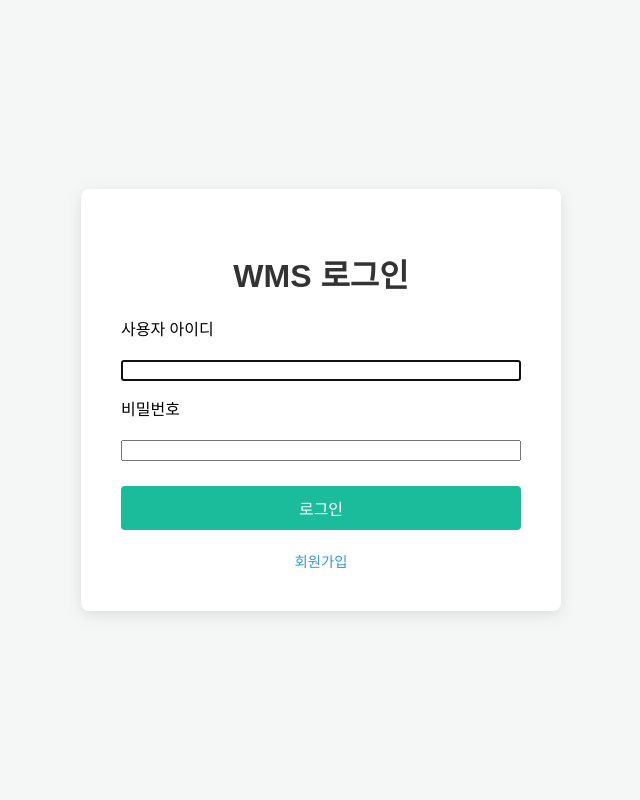
After one commit to PLZ-test/wms, a Django app: page /login/ in a window 1280 px wide. The commit adds this page. Shown: the whole page, without its empty margins (319-959 px from the left). Run offline with Django 5.2, Linux system fonts and the light colour scheme.

Commit message:
로그인 화면 생성

```diff
--- a/static/css/style.css
+++ b/static/css/style.css
@@ -132,8 +132,6 @@ header {
     flex-grow: 1;
 }
 
-/* --- 이 부분이 수정되었습니다 --- */
-/* 아이콘과 텍스트 사이의 간격을 모든 메뉴 항목에 동일하게 적용합니다. */
 .sidebar-menu a > i,
 .sidebar-menu .main-item-link > i {
     margin-right: 15px;
@@ -141,7 +139,6 @@ header {
     width: 20px;
     text-align: center;
 }
-/* -------------------------- */
 
 .sidebar-menu .sub-menu {
     max-height: 0;
@@ -415,6 +412,93 @@ header {
     border-color: var(--info-color);
 }
 
+.auth-container {
+    display: flex;
+    justify-content: center;
+    align-items: center;
+    width: 100vw;
+    height: 100vh;
+    background-color: var(--main-bg-color);
+}
+
+.auth-form {
+    width: 100%;
+    max-width: 400px;
+    padding: 40px;
+    background-color: #fff;
+    border-radius: 8px;
+    box-shadow: 0 4px 15px rgba(0,0,0,0.1);
+    text-align: center;
+}
+
+.auth-form h1 {
+    margin-bottom: 20px;
+    color: #333;
+}
+
+.auth-form .form-group {
+    flex-direction: column;
+    align-items: flex-start;
+    margin-bottom: 15px;
+    text-align: left;
+}
+
+.auth-form label {
+    text-align: left;
+    margin-bottom: 5px;
+}
+
+.auth-form input {
+    width: 100%;
+    box-sizing: border-box;
+}
+
+.btn.btn-block {
+    width: 100%;
+    margin-top: 10px;
+}
+
+.auth-links {
+    margin-top: 20px;
+    font-size: 0.9em;
+}
+
+.auth-links a {
+    color: var(--info-color);
+    text-decoration: none;
+}
+
+.auth-links a:hover {
+    text-decoration: underline;
+}
+
+.message {
+    padding: 15px;
+    border-radius: 4px;
+    margin-bottom: 20px;
+    border: 1px solid transparent;
+    text-align: left;
+}
+
+.message.error {
+    color: #721c24;
+    background-color: #f8d7da;
+    border-color: #f5c6cb;
+}
+
+.message.info {
+    color: #0c5460;
+    background-color: #d1ecf1;
+    border-color: #bee5eb;
+}
+
+.message.success {
+    color: #155724;
+    background-color: #d4edda;
+    border-color: #c3e6cb;
+}
+
+
 @media (max-width: 992px) {
     .header-filters {
         display: none;
--- /dev/null
+++ b/wms_app/templates/registration/login.html
@@ -0,0 +1,46 @@
+{% load static %}
+<!DOCTYPE html>
+<html lang="ko">
+<head>
+    <meta charset="UTF-8">
+    <meta name="viewport" content="width=device-width, initial-scale=1.0">
+    <title>로그인 - WMS</title>
+    <link rel="stylesheet" href="{% static 'css/style.css' %}">
+</head>
+<body>
+    <div class="auth-container">
+        <div class="auth-form">
+            <h1>WMS 로그인</h1>
+
+            {% if form.errors %}
+                <p class="message error">아이디 또는 비밀번호가 올바르지 않습니다. 다시 시도해주세요.</p>
+            {% endif %}
+
+            {% if messages %}
+                {% for message in messages %}
+                    {# message.tags에 error, success 등이 자동으로 포함됩니다. #}
+                    <p class="message {{ message.tags }}">
+                        {{ message }}
+                    </p>
+                {% endfor %}
+            {% endif %}
+
+            <form method="post">
+                {% csrf_token %}
+                <div class="form-group">
+                    <label for="{{ form.username.id_for_label }}">사용자 아이디</label>
+                    {{ form.username }}
+                </div>
+                <div class="form-group">
+                    <label for="{{ form.password.id_for_label }}">비밀번호</label>
+                    {{ form.password }}
+                </div>
+                <button type="submit" class="btn btn-primary btn-block">로그인</button>
+            </form>
+            <div class="auth-links">
+                <a href="{% url 'signup' %}">회원가입</a>
+            </div>
+        </div>
+    </div>
+</body>
+</html>
--- a/wms_app/urls.py
+++ b/wms_app/urls.py
@@ -1,7 +1,14 @@
 from django.urls import path
 from . import views
+from django.contrib.auth import views as auth_views
 
 urlpatterns = [
+    # --- [추가] 인증 관련 URL ---
+    path('login/', views.CustomLoginView.as_view(), name='login'),
+    path('logout/', auth_views.LogoutView.as_view(next_page='login'), name='logout'),
+    path('signup/', views.signup_view, name='signup'),
+    path('signup/done/', views.signup_done_view, name='signup_done'),
+
     # Dashboard
     path('', views.dashboard, name='dashboard'),
     path('api/order-chart/', views.order_chart_data, name='order_chart_data'),
@@ -25,7 +32,6 @@ urlpatterns = [
     path('management/orders/', views.order_manage_new, name='order_manage_new'),
     path('management/stock/', views.stock_manage, name='stock_manage'),
 
-    # --- [수정] 사용자 관리 URL 아래에 수정 페이지 URL 추가 ---
     path('management/users/', views.user_manage, name='user_manage'),
     path('management/users/<int:pk>/update/', views.user_update, name='user_update'),
 
--- a/wms_app/views.py
+++ b/wms_app/views.py
@@ -6,16 +6,56 @@ from django.db.models import Sum, F, Count
 from datetime import datetime
 from django.db import transaction
 
-# --- [수정] User와 UserUpdateForm을 import 목록에 추가 ---
+# --- [수정] 인증 관련 모듈 import ---
+from django.contrib.auth import login
+from django.contrib.auth.decorators import login_required
+from django.contrib.auth.mixins import LoginRequiredMixin
+from django.contrib.auth.views import LoginView
+from django.contrib import messages
+
 from .models import Center, Shipper, Courier, Product, Order, StockMovement, User
-from .forms import CenterForm, ShipperForm, CourierForm, ProductForm, StockIOForm, StockUpdateForm, UserUpdateForm
+# --- [수정] CustomUserCreationForm 추가 ---
+from .forms import CenterForm, ShipperForm, CourierForm, ProductForm, StockIOForm, StockUpdateForm, UserUpdateForm, CustomUserCreationForm
 
 
-# --- 대시보드 ---
+# --- [추가] 인증(로그인, 회원가입) 관련 뷰 ---
+class CustomLoginView(LoginView):
+    template_name = 'registration/login.html'
+
+    def form_invalid(self, form):
+        # 로그인 실패 시 처리 (아이디, 비밀번호 틀림)
+        messages.error(self.request, '아이디 또는 비밀번호가 올바르지 않습니다.')
+        return super().form_invalid(form)
+
+    def form_valid(self, form):
+        user = form.get_user()
+        # 계정이 비활성화 상태인 경우
+        if not user.is_active:
+            messages.error(self.request, '아직 승인되지 않은 계정입니다. 관리자에게 문의하세요.')
+            return self.form_invalid(form)
+        return super().form_valid(form)
+
+def signup_view(request):
+    if request.method == 'POST':
+        form = CustomUserCreationForm(request.POST)
+        if form.is_valid():
+            form.save()
+            return redirect('signup_done')
+    else:
+        form = CustomUserCreationForm()
+    return render(request, 'registration/signup.html', {'form': form})
+
+def signup_done_view(request):
+    return render(request, 'registration/signup_done.html')
+
+
+# --- [수정] 기존 뷰들에 @login_required 추가 ---
+@login_required
 def dashboard(request):
     context = {'page_title': '대시보드', 'active_menu': 'dashboard'}
     return render(request, 'wms_app/dashboard.html', context)
 
+@login_required
 def order_chart_data(request):
     start_date_str = request.GET.get('start')
     end_date_str = request.GET.get('end')
@@ -38,6 +78,7 @@ def order_chart_data(request):
         'data': list(data.values()),
     })
 
+@login_required
 def delivery_chart_data(request):
     start_date_str = request.GET.get('start')
     end_date_str = request.GET.get('end')
@@ -58,8 +99,7 @@ def delivery_chart_data(request):
 
     return JsonResponse(data)
 
-
-# --- 재고 관리 ---
+@login_required
 def stock_manage(request):
     queryset = Product.objects.select_related('shipper__center').all()
     selected_center = request.session.get('selected_center')
@@ -85,6 +125,7 @@ def stock_manage(request):
     }
     return render(request, 'wms_app/generic_list.html', context)
 
+@login_required
 @transaction.atomic
 def stock_io_view(request):
     if request.method == 'POST':
@@ -130,6 +171,7 @@ def stock_io_view(request):
     context = {'page_title': '재고 입출고', 'products': products, 'active_menu': 'inout'}
     return render(request, 'wms_app/stock_io.html', context)
 
+@login_required
 def stock_update(request, pk):
     product = get_object_or_404(Product, pk=pk)
     if request.method == 'POST':
@@ -148,6 +190,7 @@ def stock_update(request, pk):
     }
     return render(request, 'wms_app/stock_update_form.html', context)
 
+@login_required
 def stock_movement_history(request):
     movements = StockMovement.objects.select_related('product__shipper').order_by('-timestamp')
     context = {
@@ -157,29 +200,35 @@ def stock_movement_history(request):
     }
     return render(request, 'wms_app/stock_history.html', context)
 
-# --- 임시 페이지 뷰 (Placeholder Views) ---
+@login_required
 def order_manage(request):
     return render(request, 'wms_app/placeholder_page.html', {'page_title': '주문', 'active_menu': 'orders'})
 
+@login_required
 def order_manage_new(request):
     return render(request, 'wms_app/placeholder_page.html', {'page_title': '주문 관리', 'active_menu': 'management'})
 
+@login_required
 def stock_in(request):
     return render(request, 'wms_app/placeholder_page.html', {'page_title': '입고', 'active_menu': 'inout'})
 
+@login_required
 def stock_out(request):
     return render(request, 'wms_app/placeholder_page.html', {'page_title': '출고', 'active_menu': 'inout'})
 
+@login_required
 def settlement_status(request):
     return render(request, 'wms_app/placeholder_page.html', {'page_title': '정산 현황', 'active_menu': 'settlement'})
 
+@login_required
 def settlement_billing(request):
     return render(request, 'wms_app/placeholder_page.html', {'page_title': '정산 청구내역', 'active_menu': 'settlement'})
 
+@login_required
 def settlement_config(request):
     return render(request, 'wms_app/placeholder_page.html', {'page_title': '정산내역설정', 'active_menu': 'settlement'})
 
-# --- [수정] 사용자관리 뷰 ---
+@login_required
 def user_manage(request):
     # is_superuser가 아닌 모든 사용자를 조회합니다.
     user_list = User.objects.filter(is_superuser=False)
@@ -190,7 +239,7 @@ def user_manage(request):
     }
     return render(request, 'wms_app/user_list.html', context)
 
-# --- [추가] 사용자 정보 수정 뷰 ---
+@login_required
 def user_update(request, pk):
     user_instance = get_object_or_404(User, pk=pk)
     if request.method == 'POST':
@@ -209,9 +258,8 @@ def user_update(request, pk):
     }
     return render(request, 'wms_app/user_form.html', context)
 
-
-# --- 설정: 클래스 기반 뷰 (CRUD) ---
-class CenterListView(ListView):
+# --- [수정] 클래스 기반 뷰에 LoginRequiredMixin 추가 ---
+class CenterListView(LoginRequiredMixin, ListView):
     model = Center
     template_name = 'wms_app/generic_list.html'
     context_object_name = 'object_list'
@@ -228,7 +276,7 @@ class CenterListView(ListView):
         })
         return context
 
-class CenterCreateView(CreateView):
+class CenterCreateView(LoginRequiredMixin, CreateView):
     model = Center
     form_class = CenterForm
     template_name = 'wms_app/generic_form.html'
@@ -239,7 +287,7 @@ class CenterCreateView(CreateView):
         context['active_menu'] = 'management'
         return context
 
-class CenterUpdateView(UpdateView):
+class CenterUpdateView(LoginRequiredMixin, UpdateView):
     model = Center
     form_class = CenterForm
     template_name = 'wms_app/generic_form.html'
@@ -251,11 +299,11 @@ class CenterUpdateView(UpdateView):
         context['delete_url_name'] = 'center_delete'
         return context
 
-class CenterDeleteView(DeleteView):
+class CenterDeleteView(LoginRequiredMixin, DeleteView):
     model = Center
     success_url = reverse_lazy('center_list')
 
-class ShipperListView(ListView):
+class ShipperListView(LoginRequiredMixin, ListView):
     model = Shipper
     template_name = 'wms_app/generic_list.html'
     context_object_name = 'object_list'
@@ -285,7 +333,7 @@ class ShipperListView(ListView):
         })
         return context
 
-class ShipperCreateView(CreateView):
+class ShipperCreateView(LoginRequiredMixin, CreateView):
     model = Shipper
     form_class = ShipperForm
     template_name = 'wms_app/generic_form.html'
@@ -296,7 +344,7 @@ class ShipperCreateView(CreateView):
         context['active_menu'] = 'management'
         return context
 
-class ShipperUpdateView(UpdateView):
+class ShipperUpdateView(LoginRequiredMixin, UpdateView):
     model = Shipper
     form_class = ShipperForm
     template_name = 'wms_app/generic_form.html'
@@ -308,11 +356,11 @@ class ShipperUpdateView(UpdateView):
         context['delete_url_name'] = 'shipper_delete'
         return context
 
-class ShipperDeleteView(DeleteView):
+class ShipperDeleteView(LoginRequiredMixin, DeleteView):
     model = Shipper
     success_url = reverse_lazy('shipper_list')
 
-class CourierListView(ListView):
+class CourierListView(LoginRequiredMixin, ListView):
     model = Courier
     template_name = 'wms_app/generic_list.html'
     context_object_name = 'object_list'
@@ -329,7 +377,7 @@ class CourierListView(ListView):
         })
         return context
 
-class CourierCreateView(CreateView):
+class CourierCreateView(LoginRequiredMixin, CreateView):
     model = Courier
     form_class = CourierForm
     template_name = 'wms_app/generic_form.html'
@@ -340,7 +388,7 @@ class CourierCreateView(CreateView):
         context['active_menu'] = 'management'
         return context
 
-class CourierUpdateView(UpdateView):
+class CourierUpdateView(LoginRequiredMixin, UpdateView):
     model = Courier
     form_class = CourierForm
     template_name = 'wms_app/generic_form.html'
@@ -352,11 +400,11 @@ class CourierUpdateView(UpdateView):
         context['delete_url_name'] = 'courier_delete'
         return context
 
-class CourierDeleteView(DeleteView):
+class CourierDeleteView(LoginRequiredMixin, DeleteView):
     model = Courier
     success_url = reverse_lazy('courier_list')
 
-# --- 화주사별 상품 관리 ---
+@login_required
 def shipper_product_list(request, shipper_pk):
     shipper = get_object_or_404(Shipper, pk=shipper_pk)
     products = Product.objects.filter(shipper=shipper)
@@ -368,6 +416,7 @@ def shipper_product_list(request, shipper_pk):
     }
     return render(request, 'wms_app/shipper_product_list.html', context)
 
+@login_required
 def shipper_product_create(request, shipper_pk):
     shipper = get_object_or_404(Shipper, pk=shipper_pk)
     if request.method == 'POST':
@@ -387,6 +436,7 @@ def shipper_product_create(request, shipper_pk):
     }
     return render(request, 'wms_app/shipper_product_form.html', context)
 
+@login_required
 def shipper_product_update(request, pk):
     product = get_object_or_404(Product, pk=pk)
     if request.method == 'POST':
@@ -403,6 +453,7 @@ def shipper_product_update(request, pk):
     }
     return render(request, 'wms_app/shipper_product_form.html', context)
 
+@login_required
 def shipper_product_delete(request, pk):
     product = get_object_or_404(Product, pk=pk)
     shipper_pk = product.shipper.pk
@@ -411,7 +462,7 @@ def shipper_product_delete(request, pk):
         return redirect('shipper_product_list', shipper_pk=shipper_pk)
     return HttpResponseBadRequest("잘못된 요청입니다.")
 
-# --- 컨텍스트 프로세서 ---
+
 def filters(request):
     selected_center_name = request.session.get('selected_center', '')
 
```
Also changed, not shown: wms_app/admin.py (+3 -8 lines), wms_app/forms.py (+15 -2 lines), wms_app/templates/registration/signup.html (added, +36 -0 lines), wms_app/templates/registration/signup_done.html (added, +22 -0 lines), wms_project/settings.py (+6 -4 lines).
